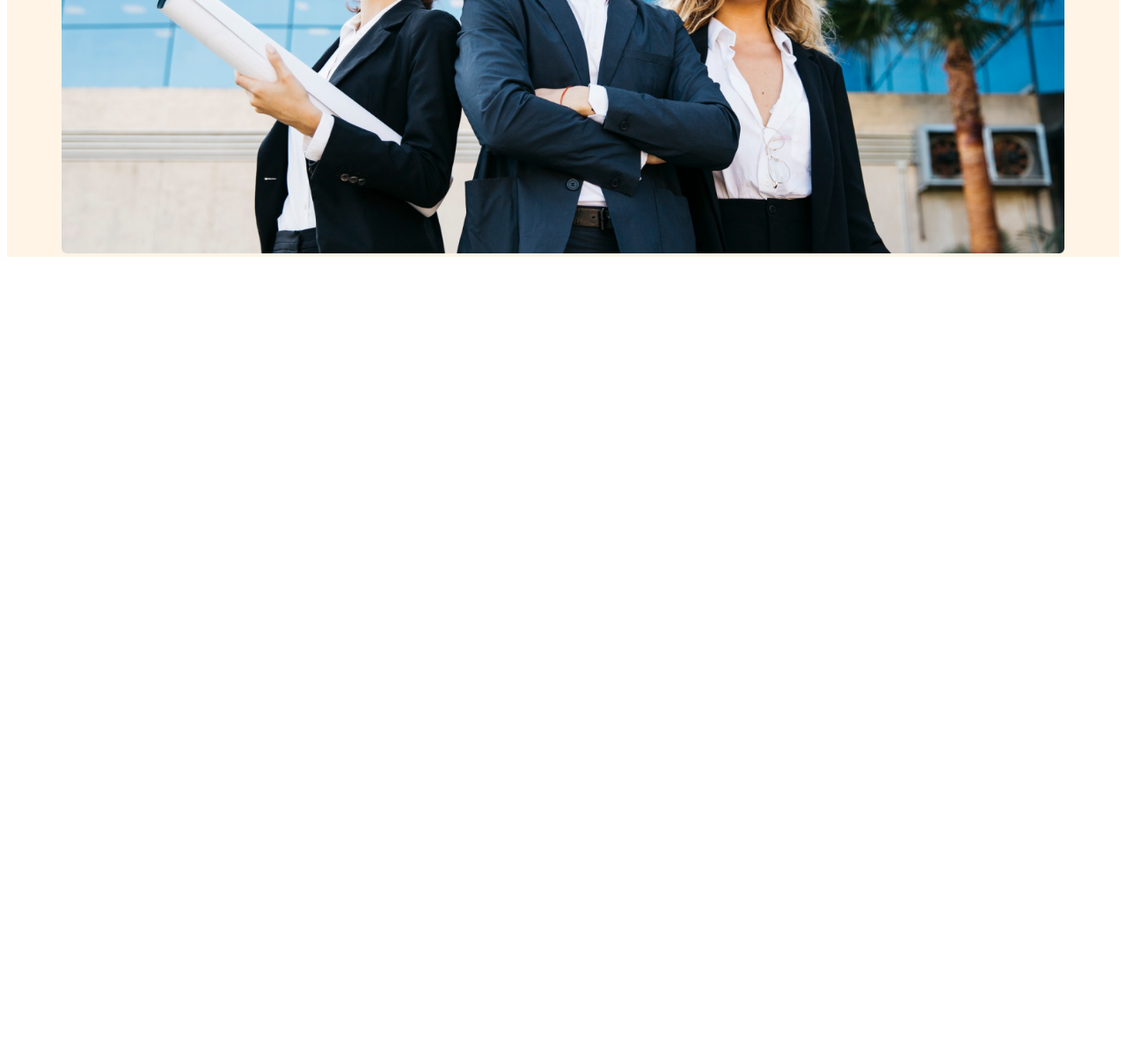
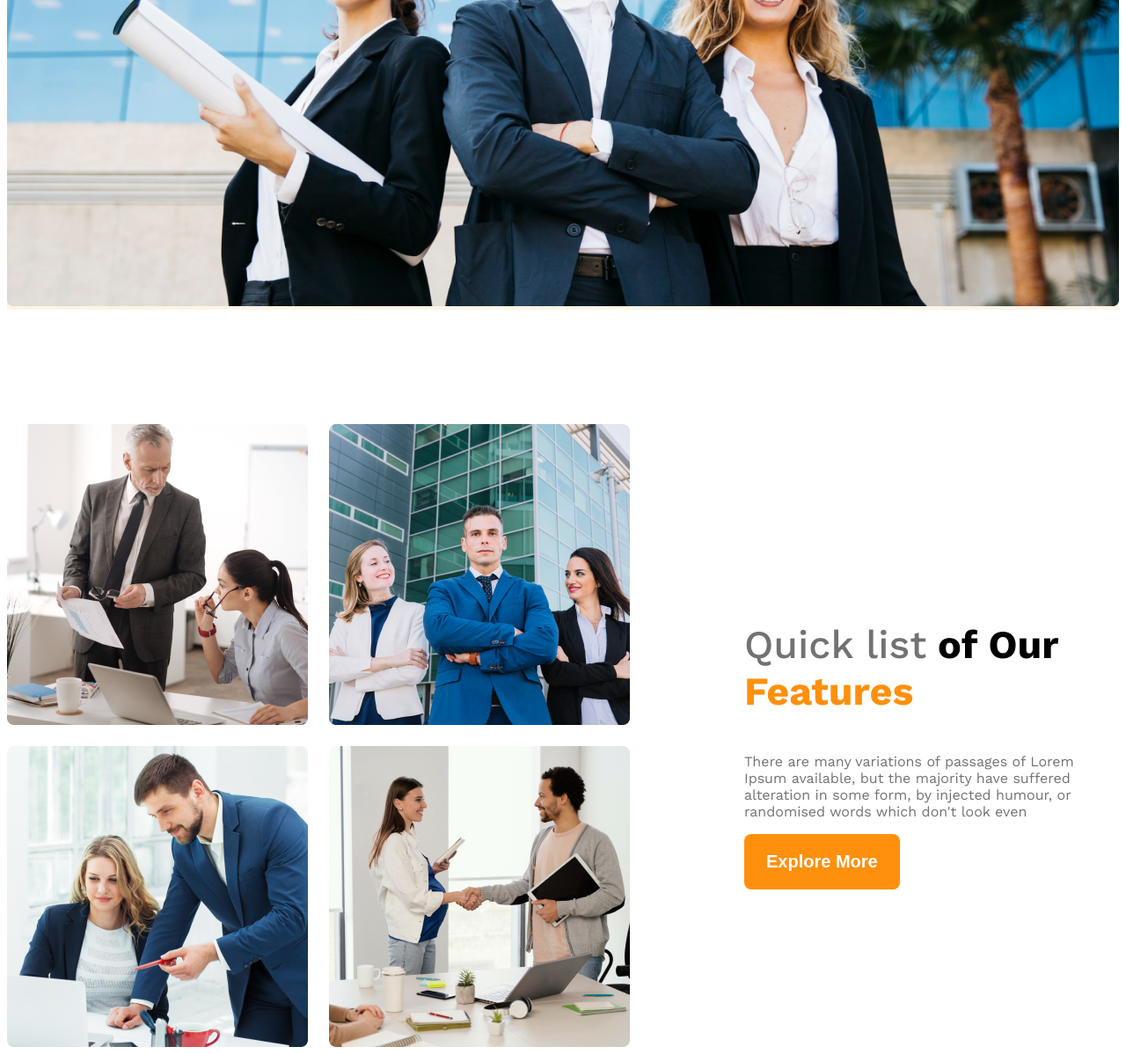
Before and after one commit to tomalhossen78/G3-architect-website, a plain HTML site: page index.html in a window 1280 px wide. Shown: the part 851-2049 px from the top of the page at 88% size. Before the commit the page ends 1151 px from the top, so only its background shows below. Drawn offline with nearby package versions, Linux system fonts and the light colour scheme.

Commit message:
teams and feature  section almost done with responsive

```diff
--- a/index.html
+++ b/index.html
@@ -28,7 +28,21 @@
             </div>
         </div>
     </header>
-    <main></main>
+    <main>
+        <section class="teams display-flex">
+            <div class="team-img-container">
+                <img src="images/team1.png" alt="">
+                <img src="images/team2.png" alt="">
+                <img src="images/team3.png" alt="">
+                <img src="images/team4.png" alt="">
+            </div>
+            <div class="our-features">
+                <h3 class="feature-title"><span id="quick-list" class="text-light-gray">Quick list</span> <span id="of-our">of Our</span> <span id="features" class="text-primary">Features</span></h3>
+                <p class="feature-description text-light-gray">There are many variations of passages of Lorem Ipsum available, but the majority have suffered alteration in some form, by injected humour, or randomised words which don't look even</p>
+                <button class="btn-primary">Explore More</button>
+            </div>
+        </section>
+    </main>
     <footer></footer>
 </body>
 </html>
--- a/styles/style.css
+++ b/styles/style.css
@@ -9,6 +9,13 @@
 }
 
 /* shared styles */
+main{
+    max-width: 1440px;
+    margin: 0 auto;
+}
+main > section{
+    margin-top: 130px;
+}
 .display-flex{
      display: flex;
 }
@@ -18,6 +25,9 @@
 }
 .text-light-gray{
     color: #727272;
+}
+.text-primary{
+    color: #FF900E;
 }
 
 .bg-light{
@@ -50,7 +60,7 @@
 
 }
 .navbar, .banner{
-    max-width: 1140px;
+    max-width: 1440px;
     margin: 0 auto;
 }
 .brand{
@@ -72,9 +82,47 @@
 .banner-img img{
     width: 100%;
 }
+
+/* team and feature related styles */
+.teams{
+    align-items: center;
+
+}
+.team-img-container{
+    display: grid;
+    grid-template-columns: repeat(2,1fr);
+    gap: 24px;
+}
+.our-features{
+    margin-left: 130px;
+    max-width: 530px;
+}
+.feature-title{
+    font-size: 2.8rem;
+    font-weight: 700;
+}
+#quick-list{
+    font-weight: 500;
+}
 /* media query */
 @media screen and (max-width:576px) {
-    .navbar, .nav-links{
+    .navbar, .nav-links ,.teams{
         flex-direction: column;
     }
+    .team-img-container{
+        grid-template-columns: repeat(1,1fr);
+    }
+    .our-features{
+        margin-left: 20px;
+    }
 }
+
+/* medium device */
+@media screen and (min-width:576px) and (max-width: 992px) {
+    .teams{
+        flex-direction: column;
+    }
+    .our-features{
+        margin: 20px auto;
+    }
+}
```
